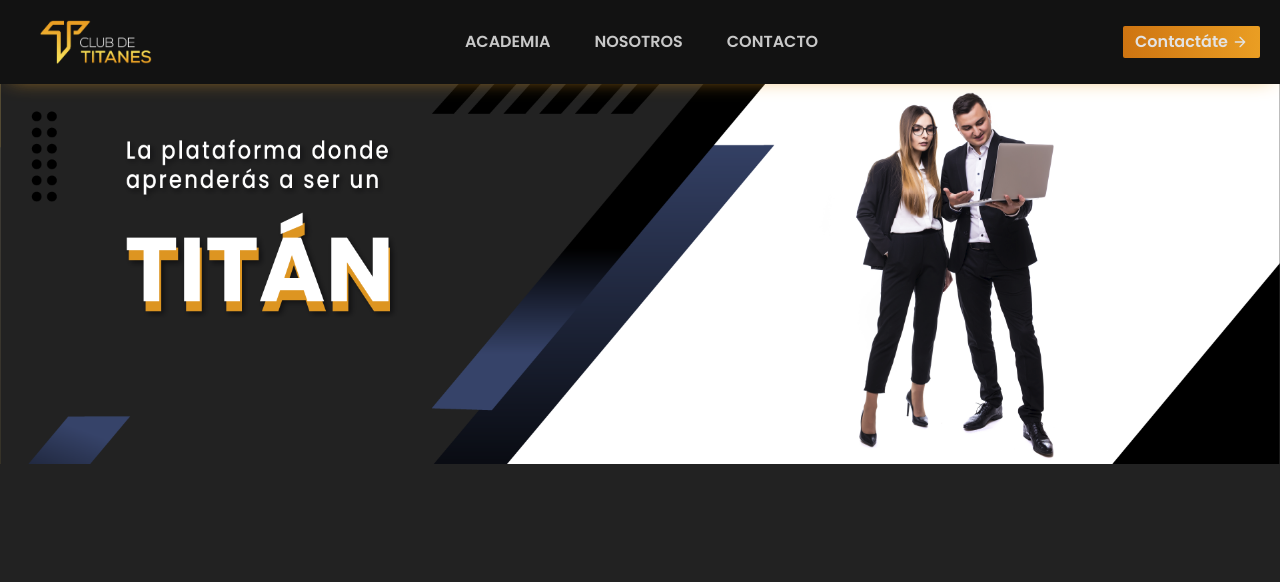
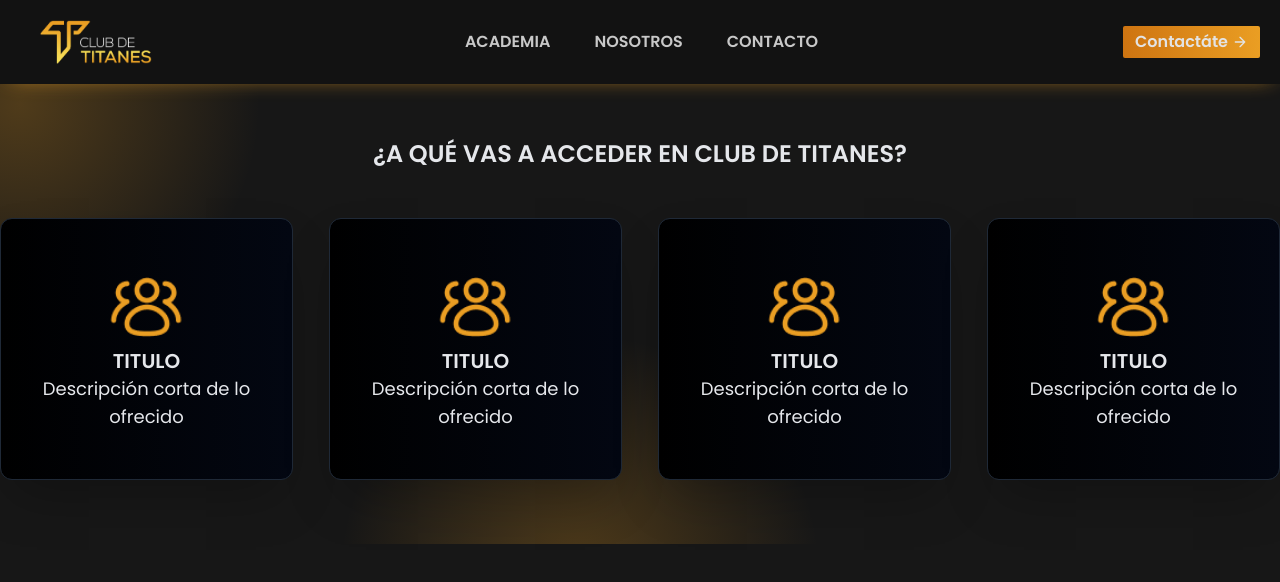
Before and after one commit to technodevs-ar/ClubDeTitanes, a React (Vite) app: page / in a window 1280 px wide. Shown: the top 582 px of the page. Built offline with nearby package versions, Linux system fonts and the light colour scheme.

Commit message:
Subiendo cards

```diff
--- a/src/App.jsx
+++ b/src/App.jsx
@@ -2,7 +2,6 @@ import { BrowserRouter as Router, Routes, Route } from "react-router-dom";
 import Home from "./pages/Home";
 import { About } from "./pages/About";
 import { Header } from "./components/Global/Header";
-import { Banner } from './components/Home/Banner';
 
 export default function App() {
   return (
--- a/src/components/Home/Banner.jsx
+++ b/src/components/Home/Banner.jsx
@@ -2,8 +2,8 @@ import banner from '../../assets/icons/banner.png';
 
 export const Banner = () => {
     return(
-        <section className='-z-10'>
-         <img src={banner} alt=""  />
+        <section className='-z-10 banner'>
+         <img src={banner} alt="" />
         </section>
     )
 }
--- /dev/null
+++ b/src/components/Home/CardAcceso.jsx
@@ -0,0 +1,62 @@
+'use client';
+import { useRef, useState } from 'react';
+import IconComunidad from "../../assets/icons/Icon_Comunidad.png"
+
+export const CardAcceso = () => {
+  const divRef = useRef(null);
+  const [isFocused, setIsFocused] = useState(false);
+  const [position, setPosition] = useState({ x: 0, y: 0 });
+  const [opacity, setOpacity] = useState(0);
+
+  const handleMouseMove = (e) => {
+    if (!divRef.current || isFocused) return;
+
+    const div = divRef.current;
+    const rect = div.getBoundingClientRect();
+
+    setPosition({ x: e.clientX - rect.left, y: e.clientY - rect.top });
+  };
+
+  const handleFocus = () => {
+    setIsFocused(true);
+    setOpacity(1);
+  };
+
+  const handleBlur = () => {
+    setIsFocused(false);
+    setOpacity(0);
+  };
+
+  const handleMouseEnter = () => {
+    setOpacity(1);
+  };
+
+  const handleMouseLeave = () => {
+    setOpacity(0);
+  };
+
+  return (
+    <div
+      ref={divRef}
+      onMouseMove={handleMouseMove}
+      onFocus={handleFocus}
+      onBlur={handleBlur}
+      onMouseEnter={handleMouseEnter}
+      onMouseLeave={handleMouseLeave}
+      className='relative flex h-auto w-full items-center justify-center overflow-hidden rounded-xl border border-gray-800 bg-gradient-to-r from-black to-gray-950 px-8 py-12 shadow-2xl'
+    >
+      <div
+        className='pointer-events-none absolute -inset-px opacity-0 transition duration-300'
+        style={{
+          opacity,
+          background: `radial-gradient(600px circle at ${position.x}px ${position.y}px, rgba(255,182,255,.1), transparent 40%)`,
+        }}
+      />
+      <div className='flex flex-col items-center text-gray-200'>
+      <img src={IconComunidad} alt="Icono comunidad" className='w-20'/>
+      <h3 className='font-semibold text-xl'>TITULO</h3>
+      <span className='text-center text-lg'>Descripción corta de lo ofrecido</span>
+      </div>
+    </div>
+  );
+};
--- /dev/null
+++ b/src/components/Home/GridAcceso.jsx
@@ -0,0 +1,17 @@
+import { CardAcceso } from "./CardAcceso"
+import './home.css'
+export const GridAcceso = () => {
+  return(
+    <section className="flex flex-col gap-12 px-5 sm:px-0 py-16 banner">
+      <div>
+        <h3 className="text-gray-200 font-semibold text-2xl text-center">¿A QUÉ VAS A ACCEDER EN CLUB DE TITANES?</h3>
+      </div>
+      <div className="w-full mx-auto container grid grid-cols-1 sm:grid-cols-2 lg:grid-cols-4 gap-7 sm:gap-9">
+        <CardAcceso/>
+        <CardAcceso/>
+        <CardAcceso/>
+        <CardAcceso/>
+      </div>
+    </section>
+  )
+}
--- /dev/null
+++ b/src/components/Home/home.css
@@ -0,0 +1,6 @@
+.banner {
+  background:
+    radial-gradient(600px circle at 20px 30px, #ea9e2344, transparent 40%),
+    radial-gradient(600px circle at 1800px 400px, #ea9e2344, transparent 40%),
+    radial-gradient(600px circle at 580px 500px, #ea9e2344, transparent 40%);
+}
--- a/src/index.css
+++ b/src/index.css
@@ -3,6 +3,6 @@
 @tailwind utilities;
 
 :root {
-  background-color: #222;
+  background-color: #171717;
   font-family: "Poppins", sans-serif;
 }
--- a/src/pages/Home.jsx
+++ b/src/pages/Home.jsx
@@ -1,9 +1,10 @@
-import { Link } from "react-router-dom"
-import { Banner } from "../components/Home/Banner"
+import { GridAcceso } from "../components/Home/GridAcceso"
+/* import { Banner } from "../components/Home/Banner" */
 const Home = () => {
   return (
     <main>
-      <Banner />
+      {/* <Banner /> */}
+      <GridAcceso/>
     </main>
   )
 }
```
Also changed, not shown: src/assets/icons/Icon_Comunidad.png (added).
